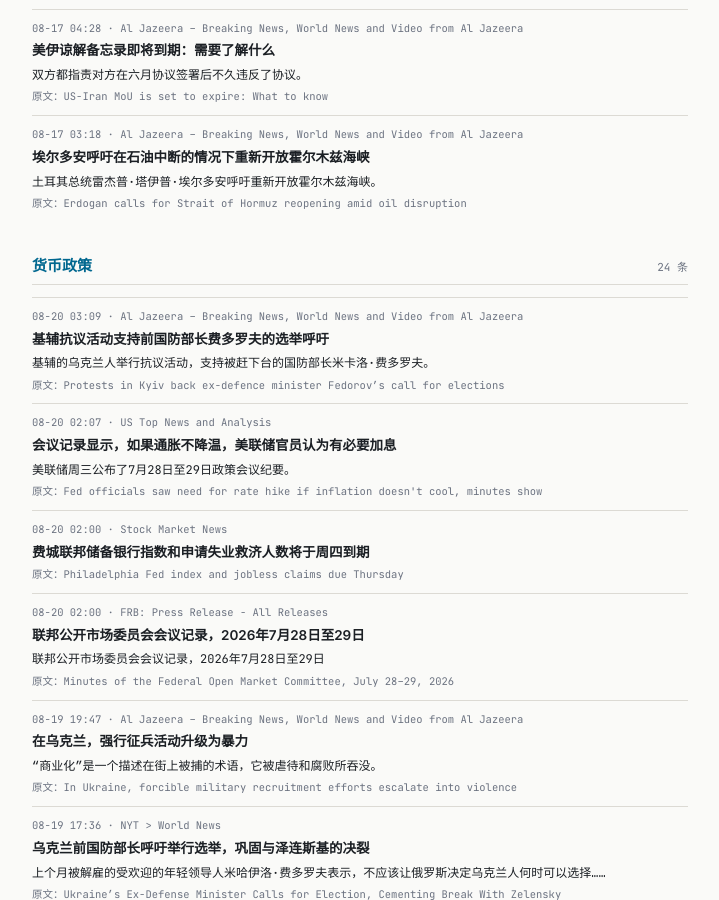
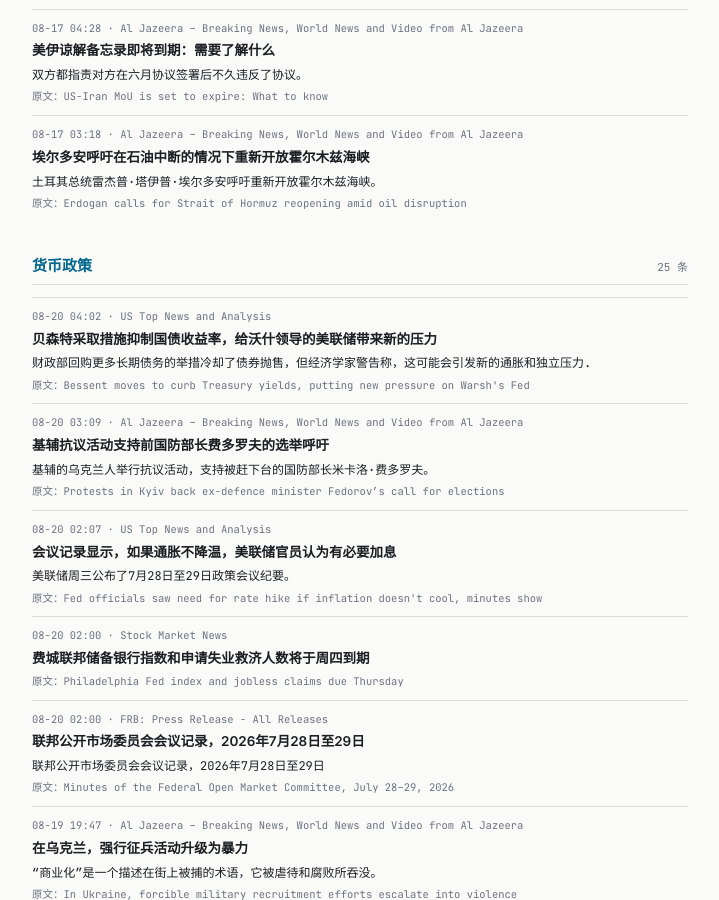
Before and after one commit to tang3super/tang3super.github.io, a Jekyll site: the page built from macro-trade/news-digest.md, in a window 1280 px wide and 900 px high, scrolled down 6360 px. Shown: the whole window, without its empty margins (280-999 px from the left). Built offline with Jekyll 4.4.1, drawn with Linux system fonts in a browser that asks for light colours; some of the changed text lies outside the part shown.

Commit message:
sync news-digest article

```diff
--- a/macro-trade/news-digest.md
+++ b/macro-trade/news-digest.md
@@ -433,6 +433,13 @@ topics:
     summary_zh: 土耳其总统雷杰普·塔伊普·埃尔多安呼吁重新开放霍尔木兹海峡。
 - name: 货币政策
   items:
+  - title: Bessent moves to curb Treasury yields, putting new pressure on Warsh's Fed
+    summary: Treasury's move to buy back more long-term debt cooled a bond selloff, but economists warn it could raise new inflation and independence que…
+    link: https://www.cnbc.com/2026/08/19/bessent-treasury-buybacks-yields-warsh-fed.html
+    source: US Top News and Analysis
+    time: 08-20 04:02
+    title_zh: 贝森特采取措施抑制国债收益率，给沃什领导的美联储带来新的压力
+    summary_zh: 财政部回购更多长期债务的举措冷却了债券抛售，但经济学家警告称，这可能会引发新的通胀和独立压力.
   - title: Protests in Kyiv back ex-defence minister Fedorov’s call for elections
     summary: Ukrainians in Kyiv held a protest in support of ousted defence Minister Mykailo Fedorov.
     link: https://www.aljazeera.com/video/newsfeed/2026/8/19/19-08-reported-audreymacalpine-kyiv-ua?traffic_source=rss
```
Also changed, not shown: other parts of macro-trade/news-digest.md (+1 -1 lines).
